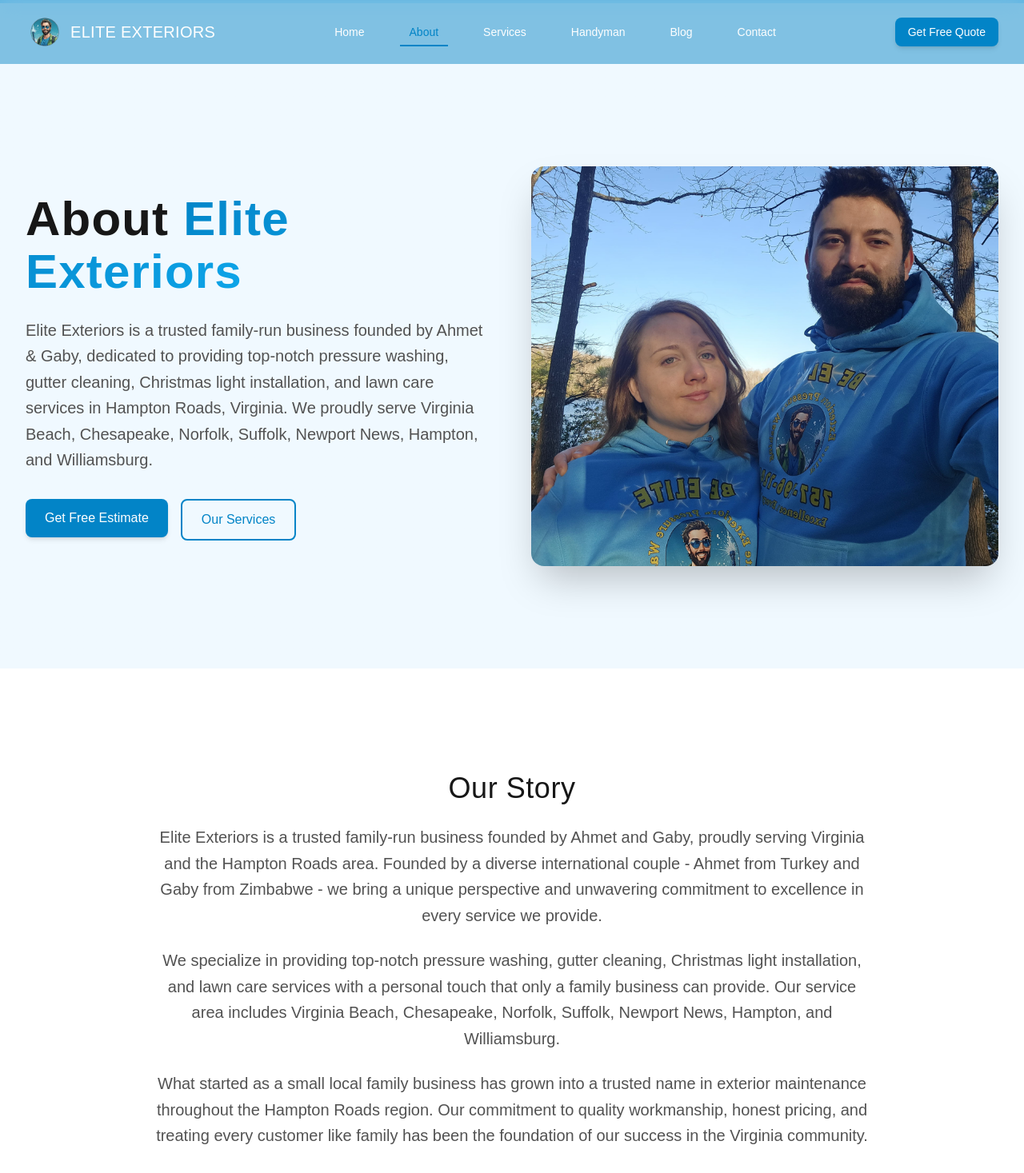
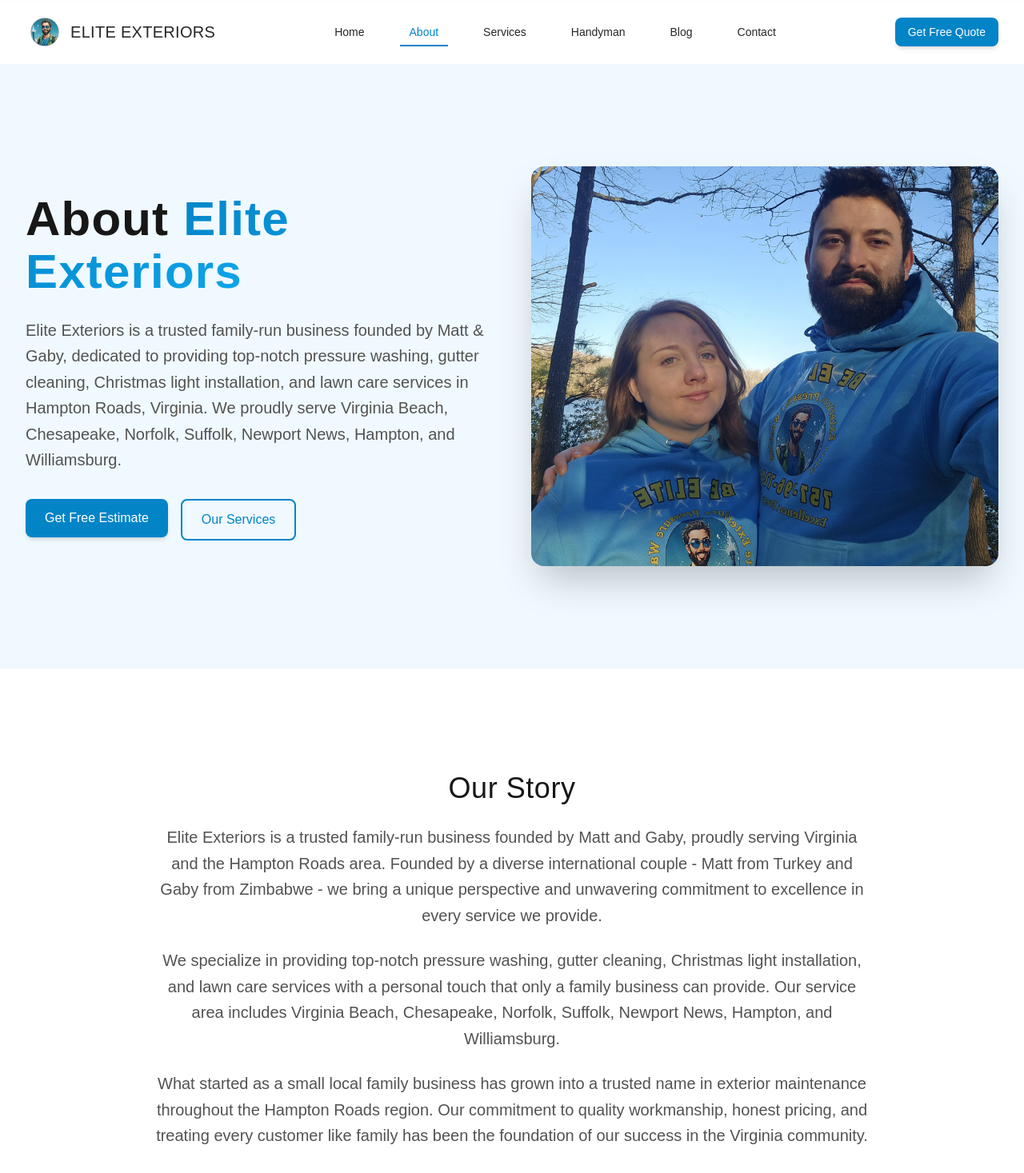
Before and after one commit to cheerios-design/elitxteriors, a Next.js app in the folder elite-exteriors/: page /about in a window 1280 px wide. Shown: the top 1467 px of the page at 80% size. Built offline with nearby package versions, Linux system fonts and the light colour scheme; a web font is replaced by a local one.

Commit message:
feat: Update team member names from Ahmet to Matt across the application; revise related descriptions and metadata

```diff
--- a/elite-exteriors/src/app/about/page.tsx
+++ b/elite-exteriors/src/app/about/page.tsx
@@ -7,15 +7,15 @@
   title:
     "About Us - Elite Exteriors - Professional Pressure Washing & Exterior Services in Hampton Roads, VA",
   description:
-    "Elite Exteriors is a trusted family-run business providing top-notch pressure washing, gutter cleaning, Christmas light installation, and lawn care services in Hampton Roads, Virginia. Founded by Ahmet & Gaby, serving Virginia Beach, Chesapeake, Norfolk, Suffolk, Newport News, and Williamsburg.",
+    "Elite Exteriors is a trusted family-run business providing top-notch pressure washing, gutter cleaning, Christmas light installation, and lawn care services in Hampton Roads, Virginia. Founded by Matt & Gaby, serving Virginia Beach, Chesapeake, Norfolk, Suffolk, Newport News, and Williamsburg.",
 };
 
 const teamMembers = [
   {
-    name: "Ahmet",
+    name: "Matt",
     role: "Co-Founder & Owner",
-    image: "/assets/images/team/ahmet.jpg", // Placeholder
-    bio: "Co-founder of Elite Exteriors, Ahmet brings international perspective and dedication to quality service. Originally from Turkey, he's committed to building a trusted family business in Hampton Roads.",
+    image: "/assets/images/team/matt.jpg", // Placeholder
+    bio: "Co-founder of Elite Exteriors, Matt brings international perspective and dedication to quality service. Originally from Turkey, he's committed to building a trusted family business in Hampton Roads.",
   },
   {
     name: "Gaby",
@@ -110,8 +110,8 @@
                 </span>
               </h1>
               <p className="text-xl text-neutral-600 mb-8 leading-relaxed">
-                Elite Exteriors is a trusted family-run business founded by
-                Ahmet & Gaby, dedicated to providing top-notch pressure washing,
+                Elite Exteriors is a trusted family-run business founded by Matt
+                & Gaby, dedicated to providing top-notch pressure washing,
                 gutter cleaning, Christmas light installation, and lawn care
                 services in Hampton Roads, Virginia. We proudly serve Virginia
                 Beach, Chesapeake, Norfolk, Suffolk, Newport News, Hampton, and
@@ -151,12 +151,11 @@
             </h2>
             <div className="text-xl text-neutral-600 mb-8 leading-relaxed">
               <p className="mb-6">
-                Elite Exteriors is a trusted family-run business founded by
-                Ahmet and Gaby, proudly serving Virginia and the Hampton Roads
-                area. Founded by a diverse international couple - Ahmet from
-                Turkey and Gaby from Zimbabwe - we bring a unique perspective
-                and unwavering commitment to excellence in every service we
-                provide.
+                Elite Exteriors is a trusted family-run business founded by Matt
+                and Gaby, proudly serving Virginia and the Hampton Roads area.
+                Founded by a diverse international couple - Matt from Turkey and
+                Gaby from Zimbabwe - we bring a unique perspective and
+                unwavering commitment to excellence in every service we provide.
               </p>
               <p className="mb-6">
                 We specialize in providing top-notch pressure washing, gutter
--- a/elite-exteriors/src/app/contact/page.tsx
+++ b/elite-exteriors/src/app/contact/page.tsx
@@ -108,7 +108,7 @@
             </AnimatedSection>
             <AnimatedSection animation="fadeUp" delay={0.2}>
               <p className="text-xl text-neutral-600 mb-8 max-w-3xl mx-auto leading-relaxed">
-                Ready to transform your property? Contact Ahmet & Gaby&apos;s
+                Ready to transform your property? Contact Matt & Gaby&apos;s
                 family-run business for a free estimate and experience the Elite
                 Exteriors difference in Hampton Roads.
               </p>
@@ -321,7 +321,7 @@
                   <ul className="space-y-3">
                     <li className="flex items-start">
                       <span className="text-primary-200 mr-2">✓</span>
-                      Family-run business founded by Ahmet & Gaby
+                      Family-run business founded by Matt & Gaby
                     </li>
                     <li className="flex items-start">
                       <span className="text-primary-200 mr-2">✓</span>
--- a/elite-exteriors/src/app/layout.tsx
+++ b/elite-exteriors/src/app/layout.tsx
@@ -13,7 +13,7 @@
     template: "%s | Elite Exteriors",
   },
   description:
-    "Elite Exteriors is a trusted family-run business providing top-notch pressure washing, gutter cleaning, handyman services, Christmas light installation, and lawn care services in Hampton Roads, Virginia. Founded by Ahmet & Gaby, serving Virginia Beach, Chesapeake, Norfolk, Suffolk, Newport News, and Williamsburg.",
+    "Elite Exteriors is a trusted family-run business providing top-notch pressure washing, gutter cleaning, handyman services, Christmas light installation, and lawn care services in Hampton Roads, Virginia. Founded by Matt & Gaby, serving Virginia Beach, Chesapeake, Norfolk, Suffolk, Newport News, and Williamsburg.",
   keywords: [
     "pressure washing",
     "gutter cleaning",
@@ -31,8 +31,8 @@
     "family business",
     "property maintenance",
   ],
-  authors: [{ name: "Elite Exteriors" }, { name: "Ahmet" }, { name: "Gaby" }],
-  creator: "Elite Exteriors - Ahmet & Gaby",
+  authors: [{ name: "Elite Exteriors" }, { name: "Matt" }, { name: "Gaby" }],
+  creator: "Elite Exteriors - Matt & Gaby",
   openGraph: {
     type: "website",
     locale: "en_US",
@@ -41,7 +41,7 @@
     title:
       "Elite Exteriors - Professional Pressure Washing Services in Hampton Roads",
     description:
-      "Family-run business providing exceptional pressure washing, gutter cleaning, Christmas light installation, and lawn care services in Virginia. Founded by Ahmet & Gaby, serving Hampton Roads area.",
+      "Family-run business providing exceptional pressure washing, gutter cleaning, Christmas light installation, and lawn care services in Virginia. Founded by Matt & Gaby, serving Hampton Roads area.",
     images: [
       {
         url: "https://elitexteriorsva.com/images/elite-exteriors-og-image.jpg",
@@ -215,7 +215,7 @@
               founder: [
                 {
                   "@type": "Person",
-                  name: "Ahmet",
+                  name: "Matt",
                   nationality: "Turkish",
                 },
                 {
--- a/elite-exteriors/src/components/layout/footer.tsx
+++ b/elite-exteriors/src/components/layout/footer.tsx
@@ -88,10 +88,9 @@
               </div>
             </div>
             <p className="text-neutral-300 mb-6 leading-relaxed">
-              Family-run business founded by Ahmet & Gaby, providing
-              professional pressure washing, gutter cleaning, Christmas light
-              installation, and lawn care services throughout Hampton Roads,
-              Virginia.
+              Family-run business founded by Matt & Gaby, providing professional
+              pressure washing, gutter cleaning, Christmas light installation,
+              and lawn care services throughout Hampton Roads, Virginia.
             </p>
 
             {/* BBB Seal */}
--- a/elite-exteriors/src/components/layout/navbar.tsx
+++ b/elite-exteriors/src/components/layout/navbar.tsx
@@ -54,7 +54,7 @@
         "fixed top-0 left-0 right-0 z-50 transition-all duration-300",
         isScrolled
           ? "bg-white/70 backdrop-blur-md shadow-lg border-b border-neutral-200"
-          : "bg-sky-600/50 backdrop-blur-md "
+          : "bg-white/95 backdrop-blur-md "
       )}
     >
       <nav className="container mx-auto px-4 sm:px-6 lg:px-8">
@@ -75,7 +75,7 @@
                 <span
                   className={cn(
                     "heading-secondary text-lg uppercase lg:text-xl transition-colors duration-200",
-                    isScrolled ? "text-sky-600" : "text-white"
+                    isScrolled ? "text-sky-600" : "text-neutral-800"
                   )}
                 >
                   Elite Exteriors
@@ -92,15 +92,21 @@
                 href={item.href}
                 className={cn(
                   "body-text relative px-3 py-2 text-sm transition-colors duration-200",
-                  "hover:text-primary-600",
+                  // Conditional hover states based on scroll position
+                  isScrolled
+                    ? "hover:text-primary-600"
+                    : "hover:text-primary-600",
                   "before:absolute before:bottom-0 before:left-0 before:right-0",
                   "before:h-0.5 before:bg-primary-600 before:transform before:scale-x-0",
                   "before:transition-transform before:duration-200 hover:before:scale-x-100",
+                  // Active link styling - changes based on scroll state and link status
                   isActiveLink(item.href)
-                    ? "text-primary-600 before:scale-x-100"
+                    ? isScrolled
+                      ? "text-primary-900 before:scale-x-100" // Active link when scrolled: Dark blue text + visible underline
+                      : "text-primary-600 before:scale-x-100" // Active link when not scrolled: Medium blue text + visible underline
                     : isScrolled
-                    ? "text-neutral-800"
-                    : "text-white"
+                    ? "text-primary-800" // Inactive link when scrolled: Dark gray text, no underline
+                    : "text-neutral-800" // Inactive link when not scrolled: Dark gray text, no underline
                 )}
               >
                 {item.label}
@@ -126,7 +132,7 @@
                 "transition-colors duration-200",
                 isScrolled
                   ? "text-neutral-700 hover:text-neutral-900 hover:bg-neutral-100"
-                  : "text-white hover:text-neutral-200 hover:bg-white/10"
+                  : "text-neutral-700 hover:text-neutral-900 hover:bg-neutral-100"
               )}
               aria-expanded="false"
             >
--- a/elite-exteriors/src/components/sections/testimonials-section.tsx
+++ b/elite-exteriors/src/components/sections/testimonials-section.tsx
@@ -73,7 +73,7 @@
   return (
     <section
       ref={sectionRef}
-      className="py-20 lg:py-32 bg-gradient-to-br from-white to-sky-500/30 relative overflow-hidden"
+      className="py-20 lg:py-32 bg-white relative overflow-hidden"
     >
       <div className="container mx-auto px-4 sm:px-6 lg:px-8">
         {/* Header */}
--- a/elite-exteriors/src/data/blog-authors.ts
+++ b/elite-exteriors/src/data/blog-authors.ts
@@ -24,11 +24,11 @@
     },
   },
   {
-    id: "ahmet-seymen",
-    name: "Ahmet Seymen",
+    id: "matt-seymen",
+    name: "Matt Seymen",
     role: "Founder & CEO",
     bio: "Founder and CEO of Elite Exteriors, bringing innovation and expertise to the pressure washing industry in Hampton Roads. Passionate about helping homeowners maintain beautiful, clean properties.",
-    avatar: "/assets/team/ahmet-seymen.jpg",
+    avatar: "/assets/team/matt-seymen.jpg",
     social: {
       email: "info@elitxteriors.com",
     },
```
Also changed, not shown: elite-exteriors/src/app/handyman/page.tsx (+1 -23 lines), elite-exteriors/src/components/sections/about-section.tsx (+83 -15 lines).
